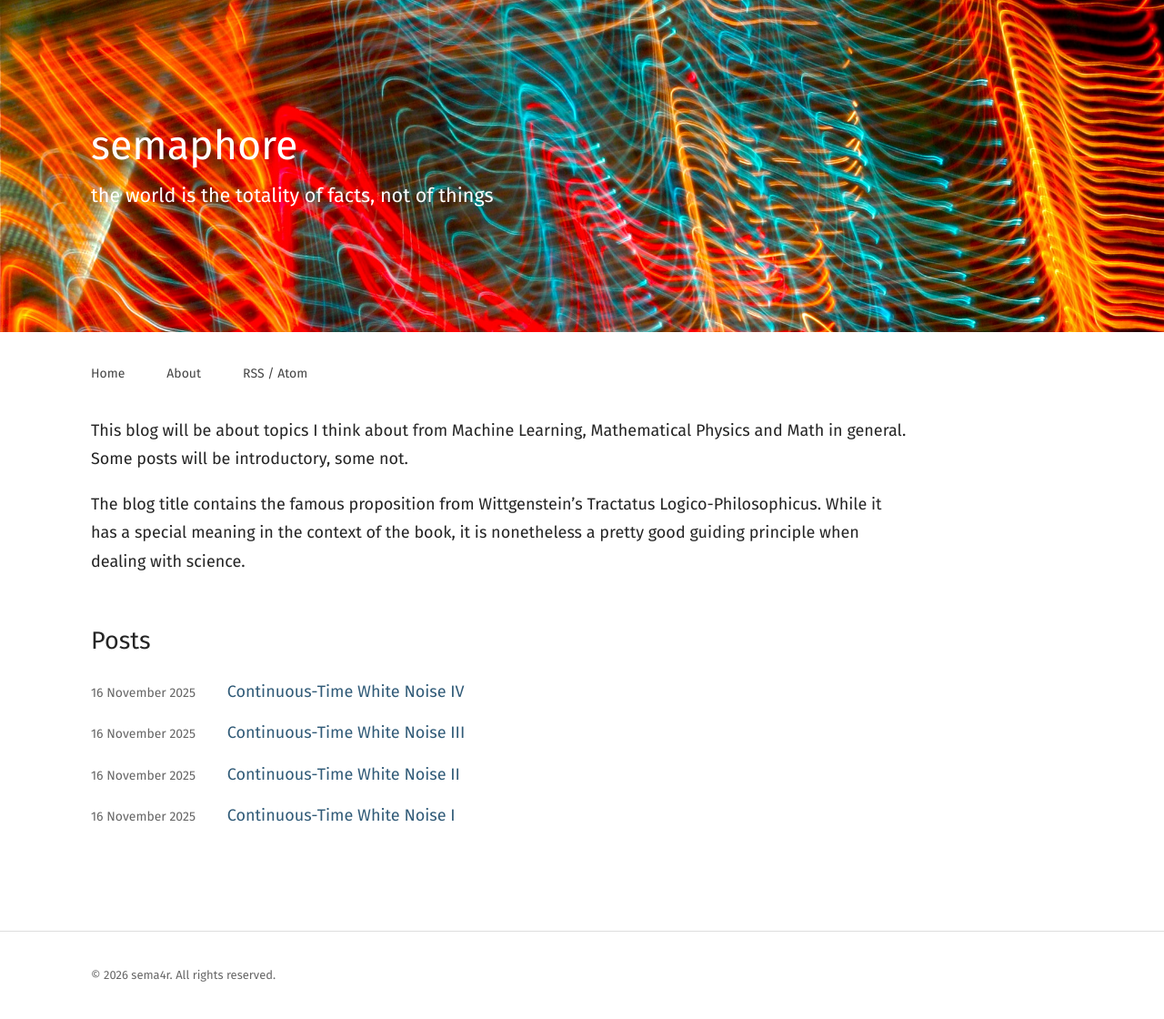
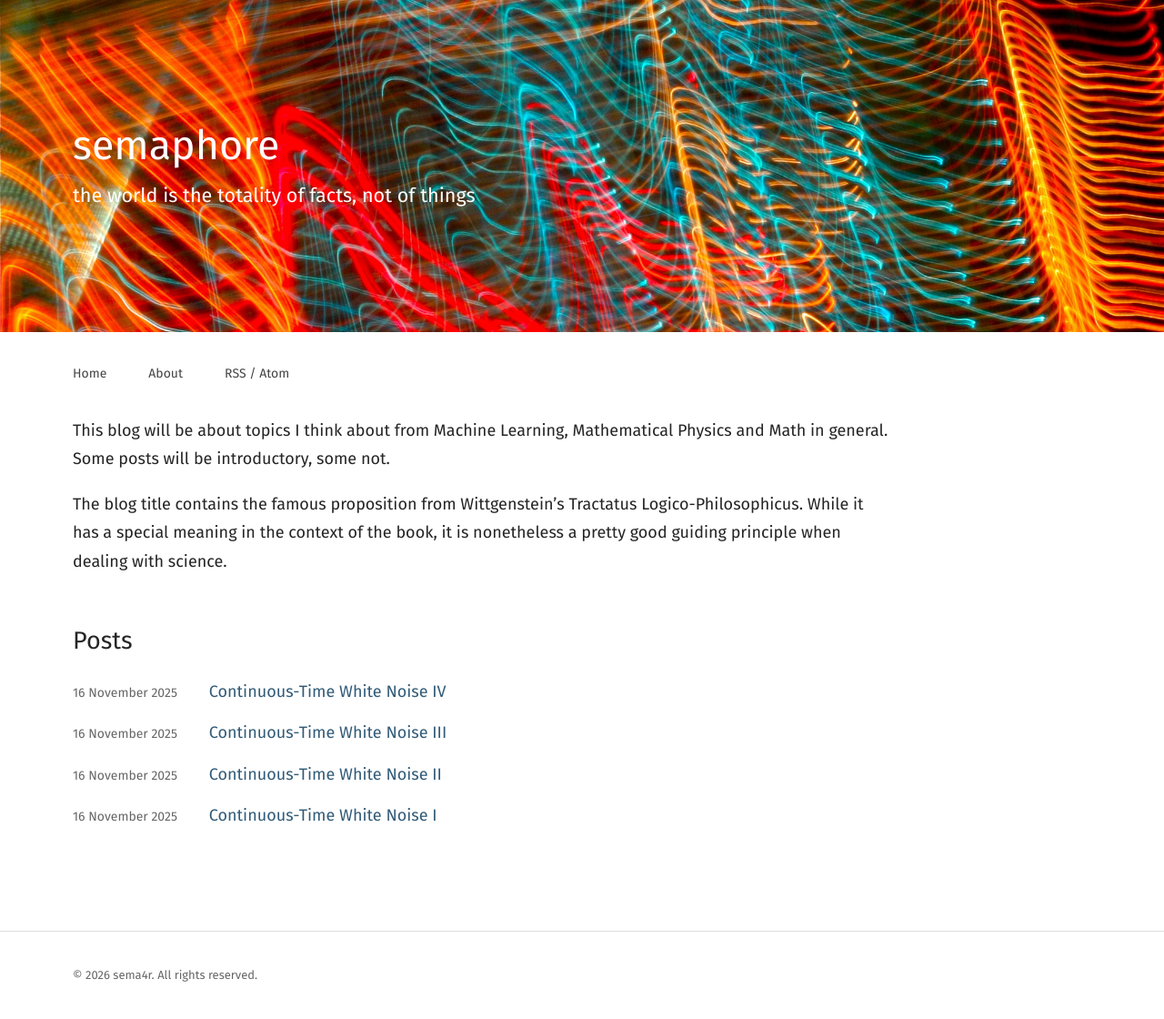
Before and after one commit to sema4r/sema4r.github.io, a Jekyll site: the page built from index.md, in a window 1280 px wide. Shown: the whole page at 91% size. Built offline with Jekyll 4.4.1, drawn with Linux system fonts in a browser that asks for light colours.

Commit message:
Update style.css

```diff
--- a/assets/css/style.css
+++ b/assets/css/style.css
@@ -22,7 +22,7 @@ body {
 
 .container {
   width: min(var(--content-width), calc(100% - 40px));
-  margin-left: max(20px, calc((100% - var(--content-width)) / 2 - 90px));
+  margin-left: max(20px, calc((100% - var(--content-width)) / 2 - 110px));
   margin-right: auto;
 }
 
@@ -40,7 +40,7 @@ body {
 
 .header-inner {
   width: min(var(--content-width), calc(100% - 40px));
-  margin-left: max(20px, calc((100% - var(--content-width)) / 2 - 90px));
+  margin-left: max(20px, calc((100% - var(--content-width)) / 2 - 110px));
   margin-right: auto;
   padding: 2rem 0;
 }
@@ -76,7 +76,7 @@ site-title:hover {
 /* Navigation */
 .site-nav {
   width: min(var(--content-width), calc(100% - 40px));
-  margin-left: max(20px, calc((100% - var(--content-width)) / 2 - 90px));
+  margin-left: max(20px, calc((100% - var(--content-width)) / 2 - 110px));
   margin-right: auto;
   padding: 1rem 0;
 }
```
